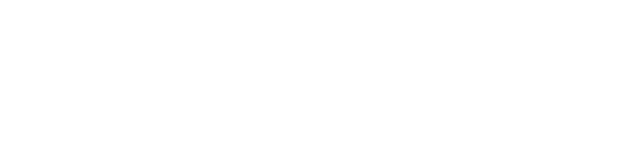
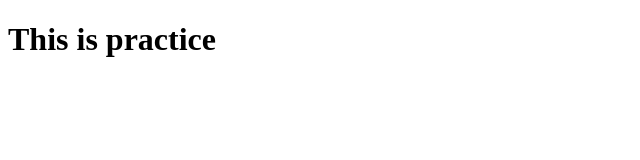
Before and after one commit to jcarter211/prework, a plain HTML site: page index.html in a window 1280 px wide. Shown: the whole page, without its empty margins (0-640 px from the left). Drawn offline with Linux system fonts and the light colour scheme.

Commit message:
Added a header

```diff
--- a/index.html
+++ b/index.html
@@ -1,4 +1,6 @@
 <!DOCTYPE html>
 <html lang="en">
+<h1> This is practice
 
+</h1>
 </html>
```
